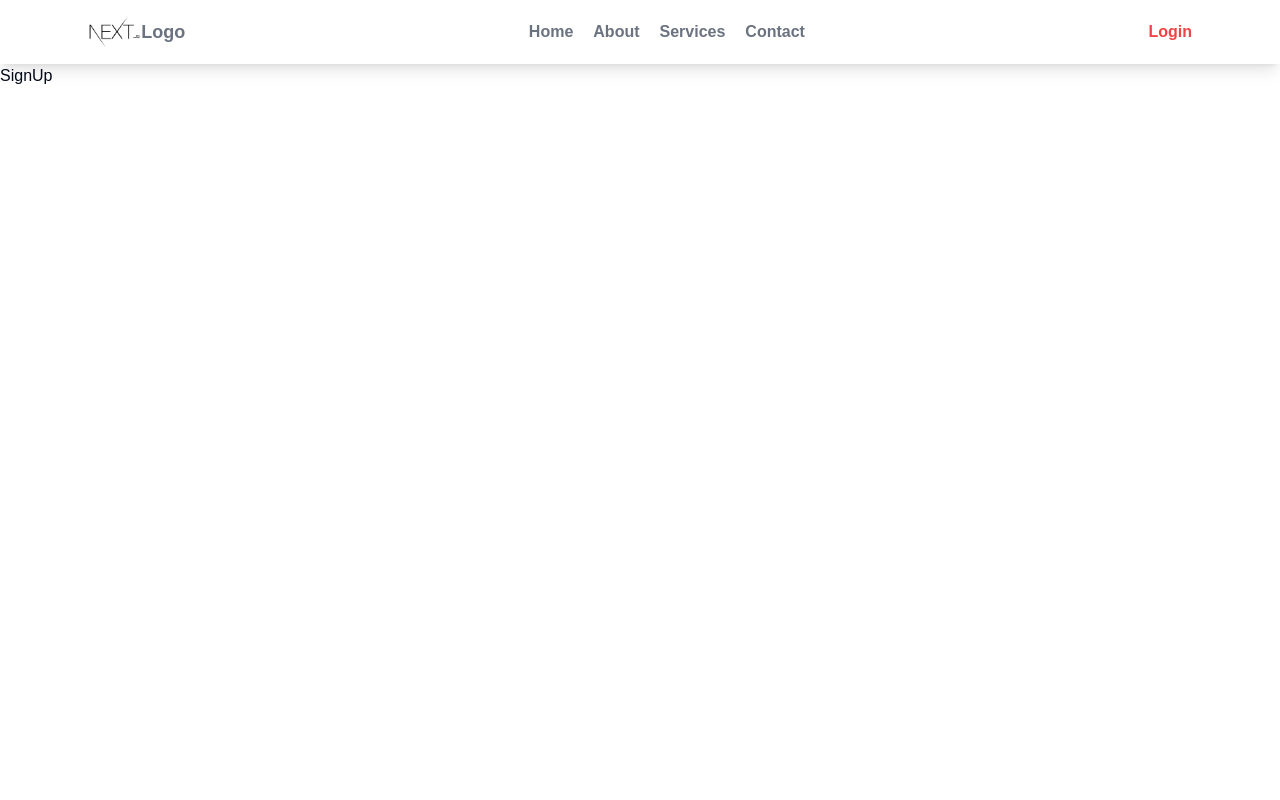
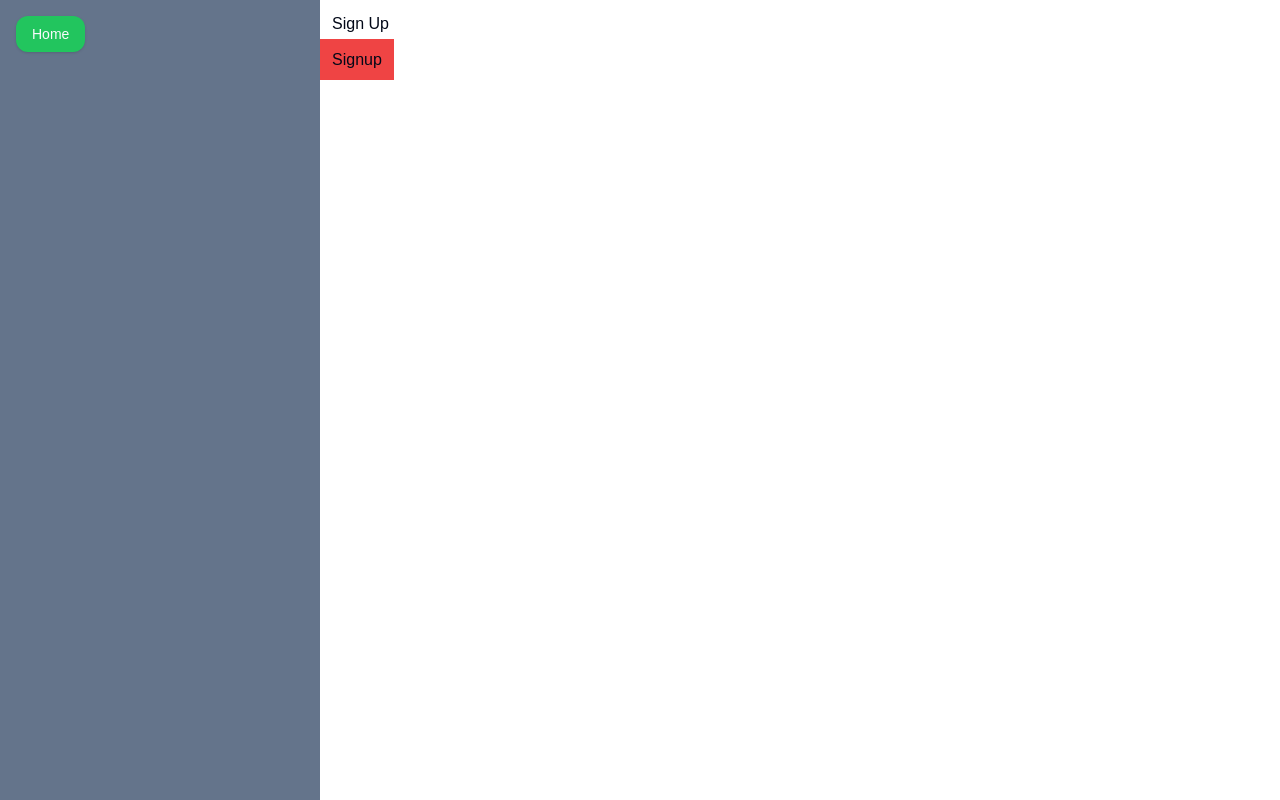
Before and after one commit to adilraees786/Sahdcn-Next-js, a Next.js app: page /signup in a window 1280 px wide. Built offline with nearby package versions, Linux system fonts and the light colour scheme.

Commit message:
add signup

```diff
--- a/src/app/(auth)/layout.js
+++ b/src/app/(auth)/layout.js
@@ -1,3 +1,26 @@
-export default function AuthLayout({ children }) {
-    return <section>{children}</section>
+import { Button } from "@/components/ui/button";
+import "../globals.css";
+import Link from "next/link";
+export const metadata = {
+    title: "Next.js",
+    description: "Generated by Next.js",
+};
+
+export default function RootLayout({ children }) {
+    return (
+        <html lang="en">
+            <body>
+                <div className={"flex min-h-screen"}>
+                    <div className={"w-1/4 p-4 bg-slate-500"}>
+                        <Link href={"/"}>
+                            <Button className="bg-green-500 p-4 rounded-xl">
+                                Home
+                            </Button>
+                        </Link>
+                    </div>
+                    <div className={"w-[75%]"}>{children}</div>
+                </div>
+            </body>
+        </html>
+    );
 }
--- a/src/app/(auth)/page.js
+++ /dev/null
@@ -1,9 +0,0 @@
-import React from 'react'
-
-function Auth() {
-  return (
-    <div>Auth</div>
-  )
-}
-
-export default Auth
--- a/src/app/(auth)/signin/page.js
+++ b/src/app/(auth)/signin/page.js
@@ -1,9 +1,12 @@
+import Link from 'next/link'
 import React from 'react'
 
-function SignIn() {
+function page() {
   return (
-    <div>SignIn</div>
-  )
+    <div>
+      <h1 className="p-3">Sign In</h1>
+      <Link className='bg-red-500 p-3' href={'/signup'}>SignUp</Link>
+    </div>)
 }
 
-export default SignIn
+export default page
--- a/src/app/(auth)/signup/page.js
+++ b/src/app/(auth)/signup/page.js
@@ -1,8 +1,12 @@
+import Link from 'next/link'
 import React from 'react'
 
 function SignUp() {
   return (
-    <div>SignUp</div>
+    <div>
+      <h1 className="p-3">Sign Up</h1>
+      <Link className='bg-red-500 p-3' href={'/signin'}>Signup</Link>
+    </div>
   )
 }
 
--- a/src/app/layout.js
+++ b/src/app/(root)/layout.js
@@ -1,14 +1,14 @@
 import localFont from "next/font/local";
-import "./globals.css";
+import "../globals.css";
 import Navbar from "@/components/ui/component/Navbar";
 
 const geistSans = localFont({
-  src: "./fonts/GeistVF.woff",
+  src: "../fonts/GeistVF.woff",
   variable: "--font-geist-sans",
   weight: "100 900",
 });
 const geistMono = localFont({
-  src: "./fonts/GeistMonoVF.woff",
+  src: "../fonts/GeistMonoVF.woff",
   variable: "--font-geist-mono",
   weight: "100 900",
 });
--- a/src/components/ui/component/Navbar.js
+++ b/src/components/ui/component/Navbar.js
@@ -38,7 +38,7 @@ export default function Navbar() {
             </div>
 
             <div className="py-4 px-2 text-red-500 font-semibold hover:text-green-500 transition duration-300" >
-              <Link href="/auth/signin">
+              <Link href="/signin">
                 Login
               </Link>
             </div>
```
Also changed, not shown: src/app/(root)/about/page.js (renamed from src/app/about/page.js), src/app/(root)/contactus/_error.js (renamed from src/app/contactus/_error.js), src/app/(root)/contactus/page.js (renamed from src/app/contactus/page.js), src/app/(root)/page.js (renamed from src/app/page.js).
